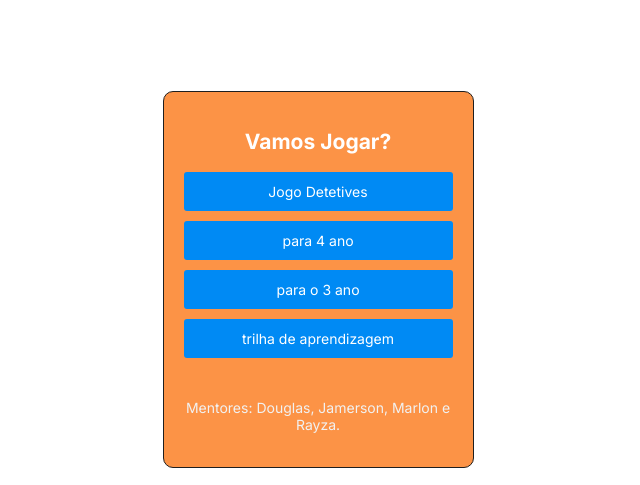
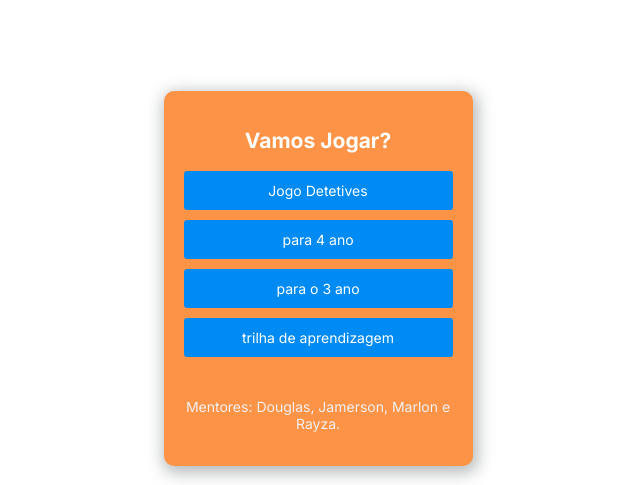
Before and after one commit to Rayza-18/educap, a plain HTML site: page index.html in a window 1280 px wide. Shown: the top 485 px of the page, without its empty margins (322-962 px from the left). Drawn offline with Linux system fonts and the light colour scheme.

Commit message:
Update style.css
box-shadow

```diff
--- a/style.css
+++ b/style.css
@@ -6,7 +6,7 @@ background-color: hsl(0, 0%, 100%);
 main{
     margin-left: auto;
     margin-right: auto;
-    border:   1px solid hsl(0, 0%, 12%);
+    box-shadow: #a5a9aacc 2px 4px 16px 3px;
     border-radius: 10px;
     font-size: 14px;
     font-family: "Inter", sans-serif;
```
